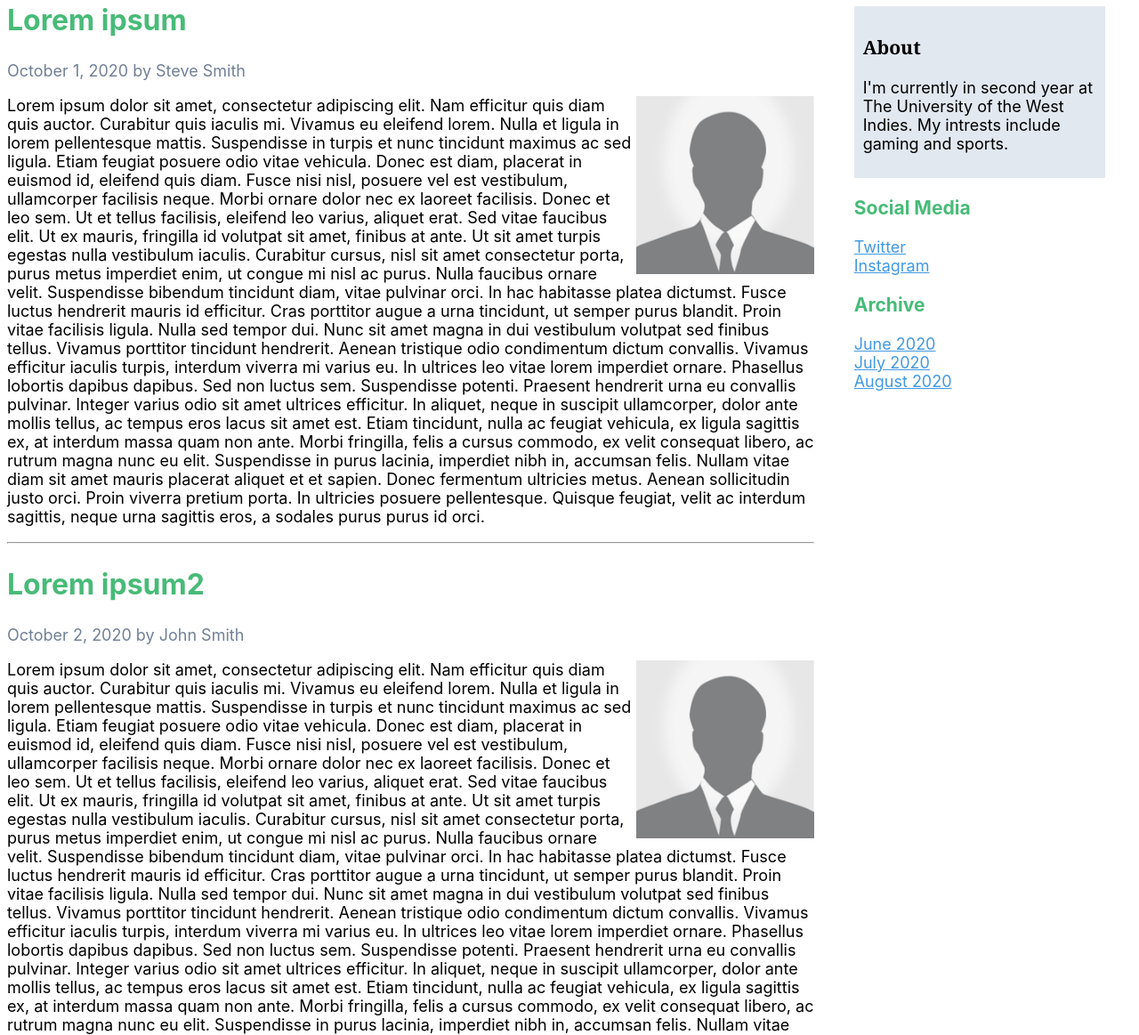
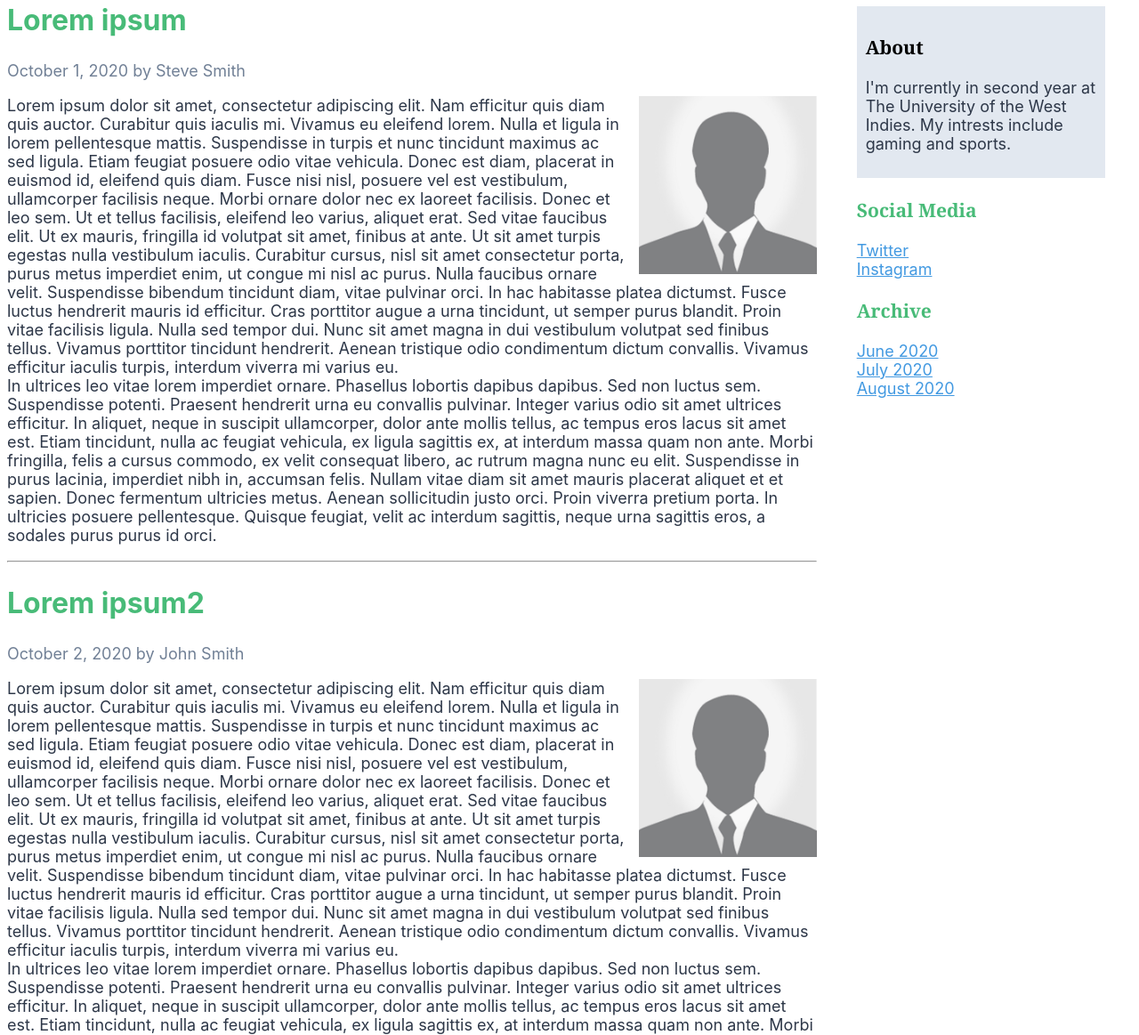
Before and after one commit to Matthew-Jordon/info2180-lab2, a plain HTML site: page index.htm in a window 1280 px wide. Shown: the part 410-1573 px from the top of the page at 89% size. Drawn offline with Linux system fonts and the light colour scheme.

Commit message:
added a margin to article pictures and broke the paragraphs.

```diff
--- a/index.htm
+++ b/index.htm
@@ -22,7 +22,7 @@
         <img src="dummy.jpg" width="30%">
         <p>Lorem ipsum dolor sit amet, consectetur adipiscing elit. Nam efficitur quis diam quis auctor. Curabitur quis iaculis mi. Vivamus eu eleifend lorem. Nulla et ligula in lorem pellentesque mattis. Suspendisse in turpis et nunc tincidunt maximus ac sed ligula. Etiam feugiat posuere odio vitae vehicula. Donec est diam, placerat in euismod id, eleifend quis diam. Fusce nisi nisl, posuere vel est vestibulum, ullamcorper facilisis neque. Morbi ornare dolor nec ex laoreet facilisis. Donec et leo sem. Ut et tellus facilisis, eleifend leo varius, aliquet erat.
 
-            Sed vitae faucibus elit. Ut ex mauris, fringilla id volutpat sit amet, finibus at ante. Ut sit amet turpis egestas nulla vestibulum iaculis. Curabitur cursus, nisl sit amet consectetur porta, purus metus imperdiet enim, ut congue mi nisl ac purus. Nulla faucibus ornare velit. Suspendisse bibendum tincidunt diam, vitae pulvinar orci. In hac habitasse platea dictumst. Fusce luctus hendrerit mauris id efficitur. Cras porttitor augue a urna tincidunt, ut semper purus blandit. Proin vitae facilisis ligula. Nulla sed tempor dui. Nunc sit amet magna in dui vestibulum volutpat sed finibus tellus. Vivamus porttitor tincidunt hendrerit. Aenean tristique odio condimentum dictum convallis. Vivamus efficitur iaculis turpis, interdum viverra mi varius eu.
+            Sed vitae faucibus elit. Ut ex mauris, fringilla id volutpat sit amet, finibus at ante. Ut sit amet turpis egestas nulla vestibulum iaculis. Curabitur cursus, nisl sit amet consectetur porta, purus metus imperdiet enim, ut congue mi nisl ac purus. Nulla faucibus ornare velit. Suspendisse bibendum tincidunt diam, vitae pulvinar orci. In hac habitasse platea dictumst. Fusce luctus hendrerit mauris id efficitur. Cras porttitor augue a urna tincidunt, ut semper purus blandit. Proin vitae facilisis ligula. Nulla sed tempor dui. Nunc sit amet magna in dui vestibulum volutpat sed finibus tellus. Vivamus porttitor tincidunt hendrerit. Aenean tristique odio condimentum dictum convallis. Vivamus efficitur iaculis turpis, interdum viverra mi varius eu. <br>
 
             In ultrices leo vitae lorem imperdiet ornare. Phasellus lobortis dapibus dapibus. Sed non luctus sem. Suspendisse potenti. Praesent hendrerit urna eu convallis pulvinar. Integer varius odio sit amet ultrices efficitur. In aliquet, neque in suscipit ullamcorper, dolor ante mollis tellus, ac tempus eros lacus sit amet est. Etiam tincidunt, nulla ac feugiat vehicula, ex ligula sagittis ex, at interdum massa quam non ante. Morbi fringilla, felis a cursus commodo, ex velit consequat libero, ac rutrum magna nunc eu elit. Suspendisse in purus lacinia, imperdiet nibh in, accumsan felis. Nullam vitae diam sit amet mauris placerat aliquet et et sapien. Donec fermentum ultricies metus. Aenean sollicitudin justo orci. Proin viverra pretium porta. In ultricies posuere pellentesque. Quisque feugiat, velit ac interdum sagittis, neque urna sagittis eros, a sodales purus purus id orci.
         </p>
@@ -34,7 +34,7 @@
         <img src="dummy.jpg" width="30%">
         <p>Lorem ipsum dolor sit amet, consectetur adipiscing elit. Nam efficitur quis diam quis auctor. Curabitur quis iaculis mi. Vivamus eu eleifend lorem. Nulla et ligula in lorem pellentesque mattis. Suspendisse in turpis et nunc tincidunt maximus ac sed ligula. Etiam feugiat posuere odio vitae vehicula. Donec est diam, placerat in euismod id, eleifend quis diam. Fusce nisi nisl, posuere vel est vestibulum, ullamcorper facilisis neque. Morbi ornare dolor nec ex laoreet facilisis. Donec et leo sem. Ut et tellus facilisis, eleifend leo varius, aliquet erat.
 
-            Sed vitae faucibus elit. Ut ex mauris, fringilla id volutpat sit amet, finibus at ante. Ut sit amet turpis egestas nulla vestibulum iaculis. Curabitur cursus, nisl sit amet consectetur porta, purus metus imperdiet enim, ut congue mi nisl ac purus. Nulla faucibus ornare velit. Suspendisse bibendum tincidunt diam, vitae pulvinar orci. In hac habitasse platea dictumst. Fusce luctus hendrerit mauris id efficitur. Cras porttitor augue a urna tincidunt, ut semper purus blandit. Proin vitae facilisis ligula. Nulla sed tempor dui. Nunc sit amet magna in dui vestibulum volutpat sed finibus tellus. Vivamus porttitor tincidunt hendrerit. Aenean tristique odio condimentum dictum convallis. Vivamus efficitur iaculis turpis, interdum viverra mi varius eu.
+            Sed vitae faucibus elit. Ut ex mauris, fringilla id volutpat sit amet, finibus at ante. Ut sit amet turpis egestas nulla vestibulum iaculis. Curabitur cursus, nisl sit amet consectetur porta, purus metus imperdiet enim, ut congue mi nisl ac purus. Nulla faucibus ornare velit. Suspendisse bibendum tincidunt diam, vitae pulvinar orci. In hac habitasse platea dictumst. Fusce luctus hendrerit mauris id efficitur. Cras porttitor augue a urna tincidunt, ut semper purus blandit. Proin vitae facilisis ligula. Nulla sed tempor dui. Nunc sit amet magna in dui vestibulum volutpat sed finibus tellus. Vivamus porttitor tincidunt hendrerit. Aenean tristique odio condimentum dictum convallis. Vivamus efficitur iaculis turpis, interdum viverra mi varius eu. <br>
 
             In ultrices leo vitae lorem imperdiet ornare. Phasellus lobortis dapibus dapibus. Sed non luctus sem. Suspendisse potenti. Praesent hendrerit urna eu convallis pulvinar. Integer varius odio sit amet ultrices efficitur. In aliquet, neque in suscipit ullamcorper, dolor ante mollis tellus, ac tempus eros lacus sit amet est. Etiam tincidunt, nulla ac feugiat vehicula, ex ligula sagittis ex, at interdum massa quam non ante. Morbi fringilla, felis a cursus commodo, ex velit consequat libero, ac rutrum magna nunc eu elit. Suspendisse in purus lacinia, imperdiet nibh in, accumsan felis. Nullam vitae diam sit amet mauris placerat aliquet et et sapien. Donec fermentum ultricies metus. Aenean sollicitudin justo orci. Proin viverra pretium porta. In ultricies posuere pellentesque. Quisque feugiat, velit ac interdum sagittis, neque urna sagittis eros, a sodales purus purus id orci.
         </p>
--- a/styles.css
+++ b/styles.css
@@ -16,6 +16,7 @@ div footer {
     'main main main main aside'
     'footer footer footer footer footer';
     font-size: 18px;
+    color: #2d3748;
     font-family: -apple-system, BlinkMacSystemFont, 'Segoe UI', Roboto, Oxygen, Ubuntu, Cantarell, 'Open Sans', 'Helvetica Neue', sans-serif;
 }
 
@@ -45,6 +46,7 @@ h2 {
 
 h3 {
     color: #48bb78;
+    font-family: Georgia, 'Times New Roman', Times, serif;
 }
 
 ul {
@@ -78,4 +80,5 @@ article img {
     float: right;
     height: 200px;
     width: 200px;
+    margin-left: 15px;
 }
```
